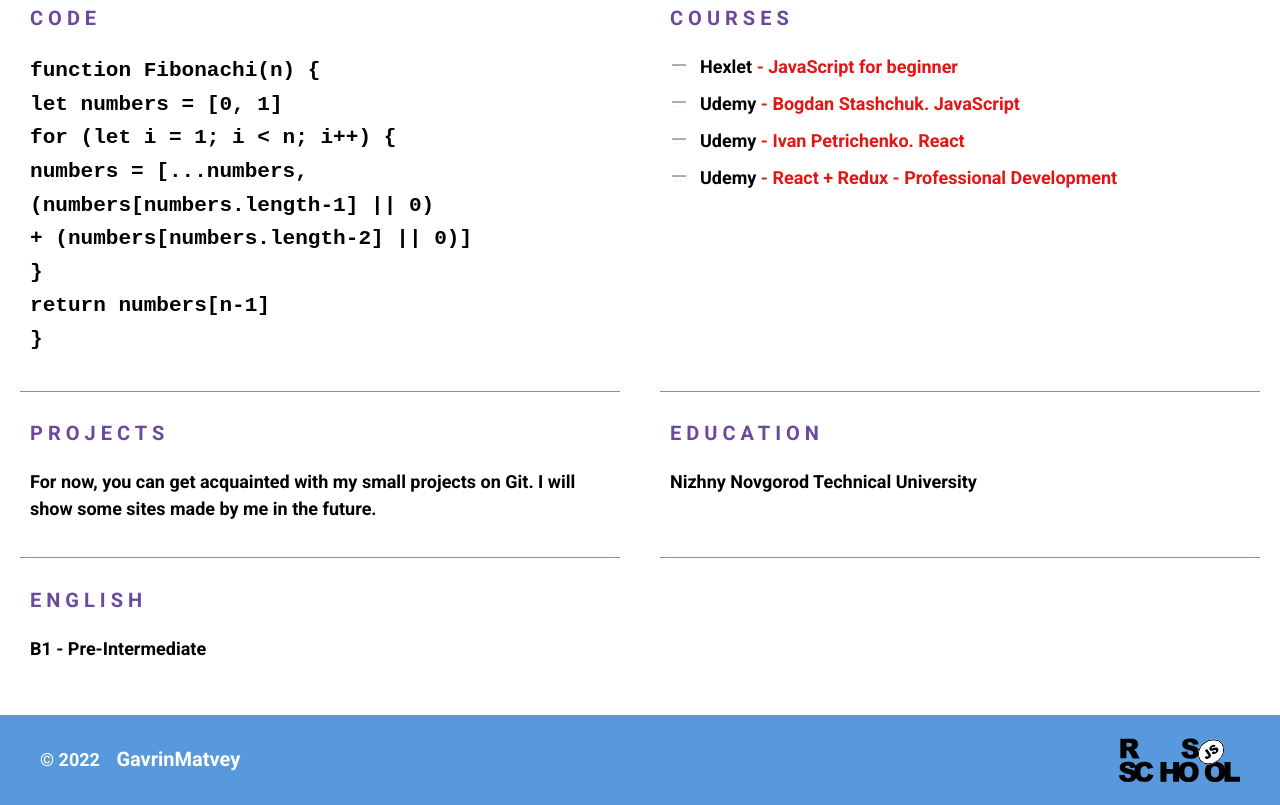
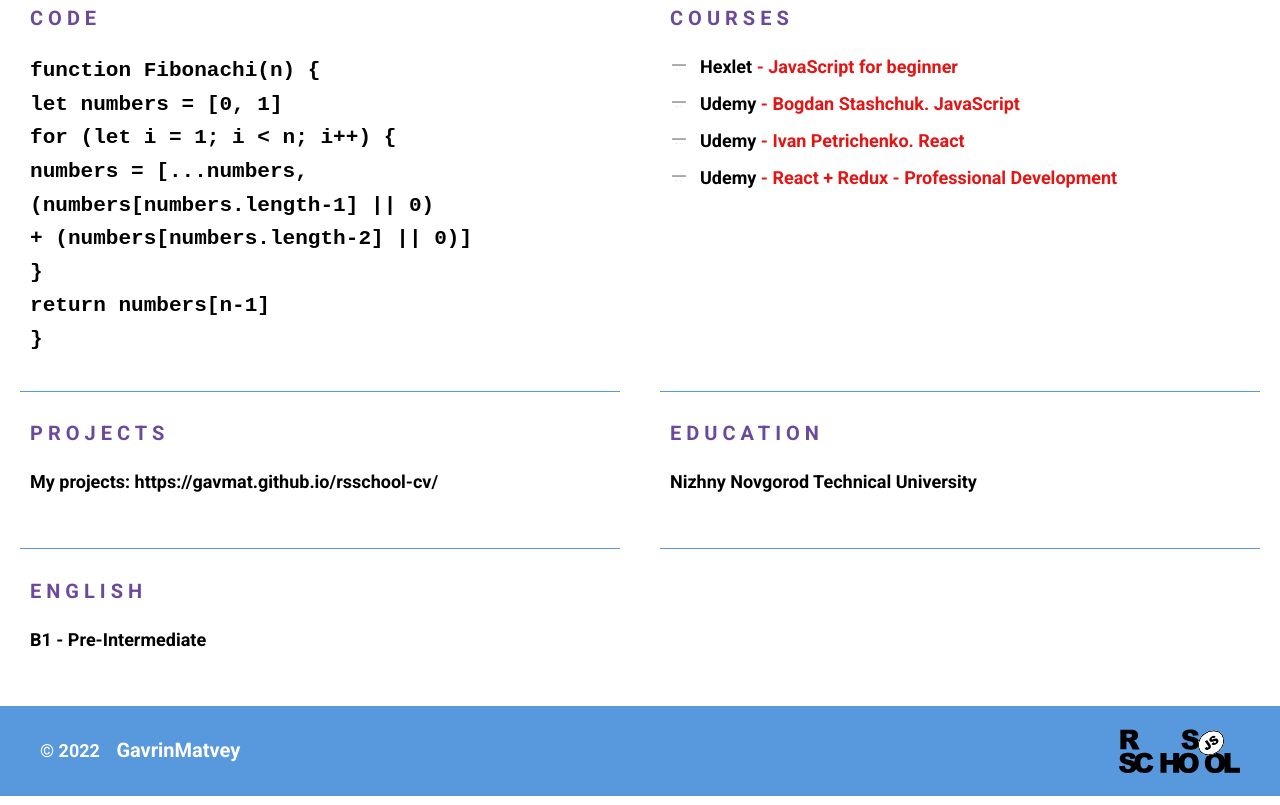
Before and after one commit to Gavmat/rsschool-stage-0, a plain HTML site: page index.html in a window 1280 px wide. Shown: the part 761-1566 px from the top of the page. Drawn offline with Linux system fonts and the light colour scheme.

Commit message:
Update index.html

```diff
--- a/index.html
+++ b/index.html
@@ -127,8 +127,8 @@
                 <p class="section-list">
 
 
-                    For now, you can get acquainted with my small projects on Git.
-                    I will show some sites made by me in the future.
+                    My projects:
+                    https://gavmat.github.io/rsschool-cv/
 
                 </p>
             </section>
```
